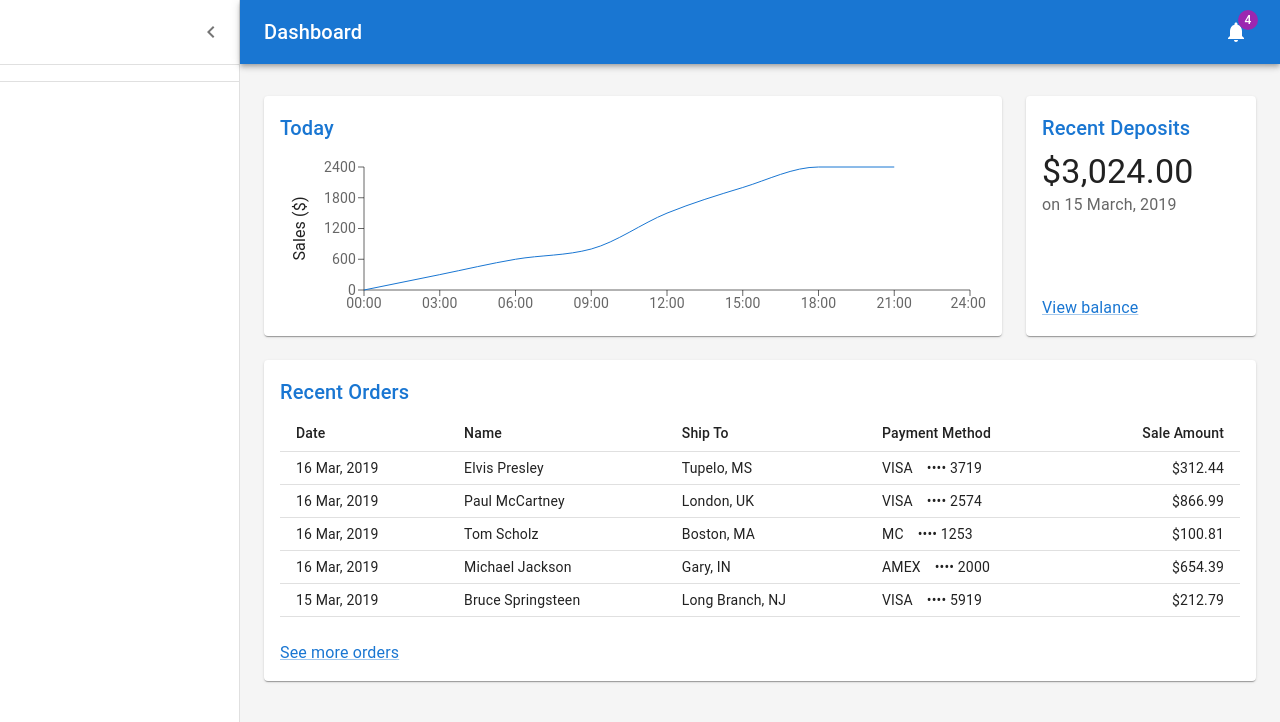
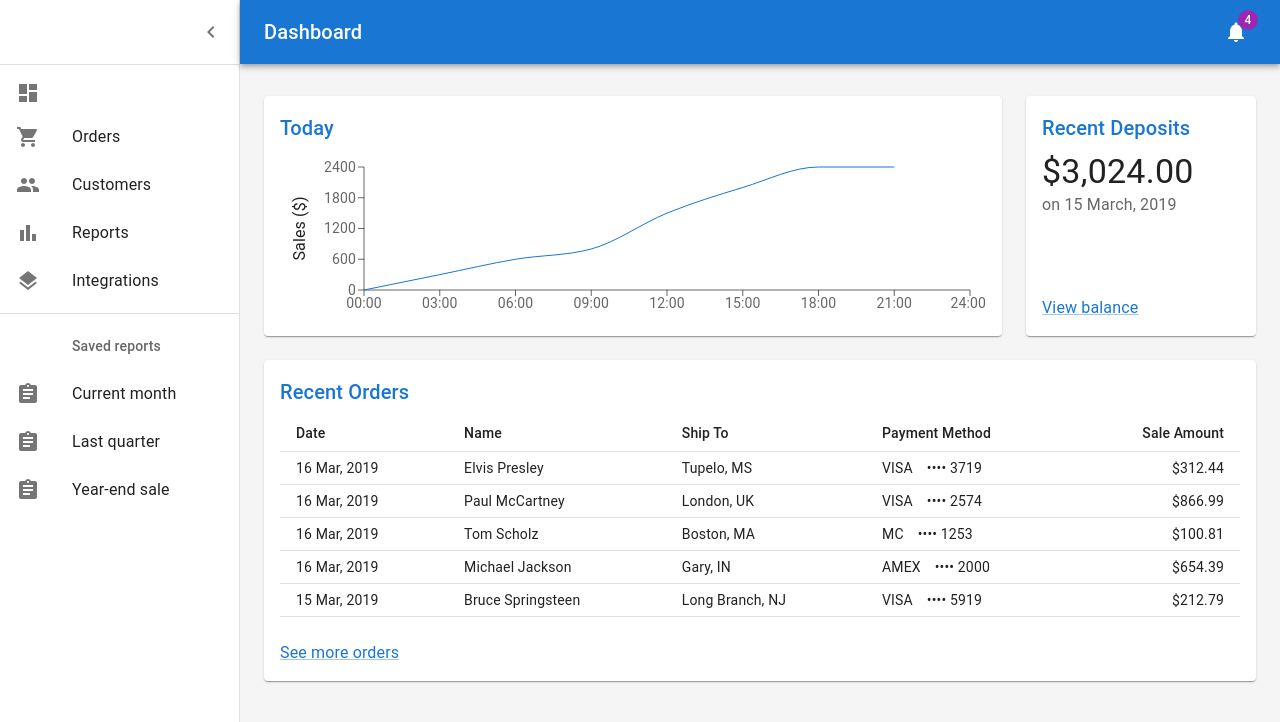
Before and after one commit to cshoon95/my-star, a React (Create React App) app: page / in a window 1280 px wide. Shown: the top 722 px of the page. Built offline with nearby package versions, Linux system fonts and the light colour scheme.

Commit message:
[공통] 라우터 적용

```diff
--- a/src/comp/navigation/Drawer.tsx
+++ b/src/comp/navigation/Drawer.tsx
@@ -1,5 +1,6 @@
 import { useState } from 'react';
-import { mainListItems, secondaryListItems } from './ListItems';
+import MasterList from './MasterList';
+import SubList from './SubList';
 
 // start -- MUI
 import MuiDrawer from '@mui/material/Drawer';
@@ -60,9 +61,9 @@
             </Toolbar>
             <Divider />
             <List component="nav">
-                {mainListItems}
+                <MasterList/>
                 <Divider sx={{ my: 1 }} />
-                {secondaryListItems}
+                <SubList/>
             </List>
         </StyledDrawer>
     )
--- a/src/index.tsx
+++ b/src/index.tsx
@@ -32,6 +32,7 @@
     <Provider store = {store}>
         <ThemeProvider theme={mdTheme}>
             <React.StrictMode>
+                <Router>
                     <div>
                         <Alert/>
                         <Loading/>
@@ -40,13 +41,12 @@
                     <CssBaseline />
                     <AppBar open={true}/>
                     <Drawer open={true}/>
-          <Router>
                     <Routes>
                         <Route path="/" element={ <Dashboard /> } />
                         <Route path="/customers" element={ <Customers /> } />
                     </Routes>
+                    </Box>
                 </Router>
-         </Box>
             </React.StrictMode>
         </ThemeProvider>
     </Provider>
```
Lines whose indentation alone changed are shown as unchanged.
